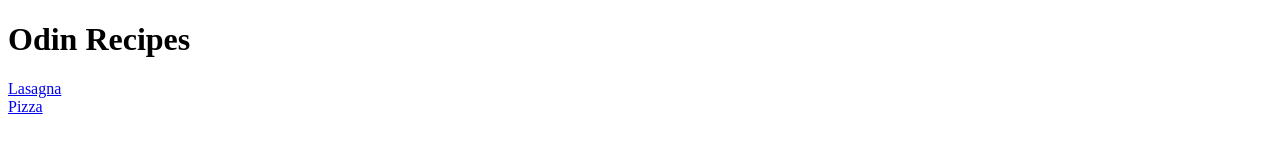
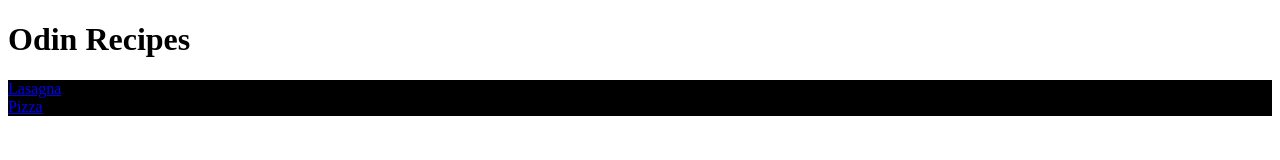
Before and after one commit to tolya672534/odin-recipes, a plain HTML site: page index.html in a window 1280 px wide. Drawn offline with Linux system fonts and the light colour scheme.

Commit message:
style.css added

```diff
--- a/index.html
+++ b/index.html
@@ -5,10 +5,17 @@
     <meta http-equiv="X-UA-Compatible" content="IE=edge">
     <meta name="viewport" content="width=device-width, initial-scale=1.0">
     <title>Document</title>
+    <link rel="stylesheet" href="style.css">
 </head>
 <body>
     <h1>Odin Recipes</h1>
-    <div><a href="recipes/lasagna.html">Lasagna</a></div>
-    <div><a href="recipes/pizza.html">Pizza</a></div>
+
+    <div>
+        <a href="recipes/lasagna.html">Lasagna</a>
+    </div>
+
+    <div>
+        <a href="recipes/pizza.html">Pizza</a>
+    </div>
 </body>
 </html>
--- /dev/null
+++ b/style.css
@@ -0,0 +1,4 @@
+div{
+    color:white;
+    background-color: black;
+}
```
